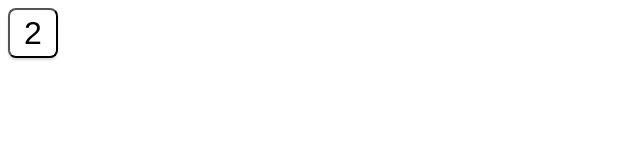
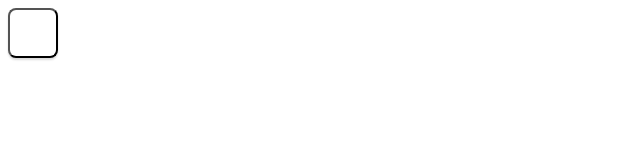
Before and after one commit to bitxplora/reactluckycast, a React (Vite) app: page / in a window 1280 px wide. Shown: the top 160 px of the page, without its empty margins (0-640 px from the left). Built offline with nearby package versions, Linux system fonts and the light colour scheme.

Commit message:
Used nanoid to generate key for Die component, which is used for each of the dots.

```diff
--- a/src/components/Die.jsx
+++ b/src/components/Die.jsx
@@ -1,8 +1,16 @@
+import { nanoid } from 'nanoid';
+
 export default function Die(props) {
 
+  function dieFactory(numberOfDots) {
+    return Array.from(Array(numberOfDots), () => {
+      return <div key={nanoid()} className="dot"></div>
+    })
+  }
+
   return (
-    <button className={`die ${props.isFreezed ? 'freezed' : null} `}>
-      {props.value}
+    <button className={`die dice-${props.value} ${props.isFreezed ? 'freezed' : ''} `}>
+      {dieFactory(props.value)}
     </button>
   );
 }
```
